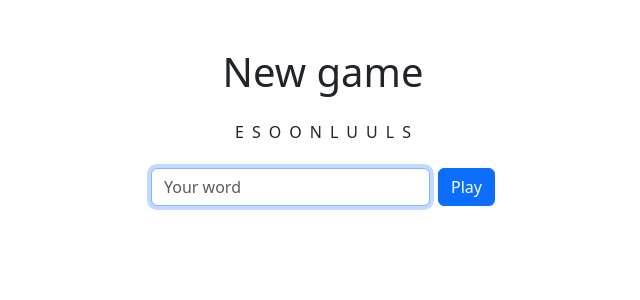
After one commit to juanbolivarf/rails-longest-word-game, a Rails app: page /new in a window 1280 px wide. The commit adds this page. Shown: the top 300 px of the page, without its empty margins (317-957 px from the left). Run offline with Rails 7, Linux system fonts and the light colour scheme; some libraries are stand-ins or nearby versions.

Commit message:
Longest word game: random grid, word check with dictionary API, session score

```diff
--- /dev/null
+++ b/app/controllers/games_controller.rb
@@ -0,0 +1,34 @@
+require "json"
+require "open-uri"
+
+class GamesController < ApplicationController
+  VOWELS = %w[A E I O U]
+
+  def new
+    @letters = Array.new(5) { VOWELS.sample }
+    @letters += Array.new(5) { (("A".."Z").to_a - VOWELS).sample }
+    @letters.shuffle!
+  end
+
+  def score
+    @letters = params[:letters].to_s.split
+    @word = params[:word].to_s.upcase
+    @included = included?(@word, @letters)
+    @english_word = @included && english_word?(@word)
+
+    @points = @english_word ? @word.length : 0
+    session[:total_score] = session[:total_score].to_i + @points
+    @total_score = session[:total_score]
+  end
+
+  private
+
+  def included?(word, letters)
+    word.present? && word.chars.all? { |letter| word.count(letter) <= letters.count(letter) }
+  end
+
+  def english_word?(word)
+    response = URI.open("https://dictionary.lewagon.com/#{word.downcase}")
+    JSON.parse(response.read)["found"]
+  end
+end
--- /dev/null
+++ b/app/helpers/games_helper.rb
@@ -0,0 +1,2 @@
+module GamesHelper
+end
--- /dev/null
+++ b/app/views/games/new.html.erb
@@ -0,0 +1,16 @@
+<div class="container py-5 text-center">
+  <h1 class="mb-4">New game</h1>
+  <ul class="letters list-unstyled d-flex justify-content-center gap-2 mb-4">
+    <% @letters.each do |letter| %>
+      <li class="letter"><%= letter %></li>
+    <% end %>
+  </ul>
+
+  <form action="/score" method="post" data-turbo="false" class="d-flex justify-content-center gap-2">
+    <%= hidden_field_tag :authenticity_token, form_authenticity_token %>
+    <%= hidden_field_tag :letters, @letters.join(" ") %>
+    <label for="word" class="visually-hidden">Your word</label>
+    <input type="text" id="word" name="word" class="form-control w-25" placeholder="Your word" autofocus>
+    <input type="submit" value="Play" class="btn btn-primary">
+  </form>
+</div>
--- a/app/views/layouts/application.html.erb
+++ b/app/views/layouts/application.html.erb
@@ -19,6 +19,7 @@
     <link rel="apple-touch-icon" href="/icon.png">
 
     <%# Includes all stylesheet files in app/assets/stylesheets %>
+    <link href="https://cdn.jsdelivr.net/npm/bootstrap@5.3.6/dist/css/bootstrap.min.css" rel="stylesheet" integrity="sha384-4Q6Gf2aSP4eDXB8Miphtr37CMZZQ5oXLH2yaXMJ2w8e2ZtHTl7GptT4jmndRuHDT" crossorigin="anonymous">
     <%= stylesheet_link_tag :app, "data-turbo-track": "reload" %>
     <%= javascript_importmap_tags %>
   </head>
--- a/config/routes.rb
+++ b/config/routes.rb
@@ -1,4 +1,6 @@
 Rails.application.routes.draw do
+  get "new", to: "games#new"
+  post "score", to: "games#score"
   # Define your application routes per the DSL in https://guides.rubyonrails.org/routing.html
 
   # Reveal health status on /up that returns 200 if the app boots with no exceptions, otherwise 500.
```
Also changed, not shown: app/assets/stylesheets/application.css (+11 -0 lines), app/views/games/score.html.erb (added, +13 -0 lines).
